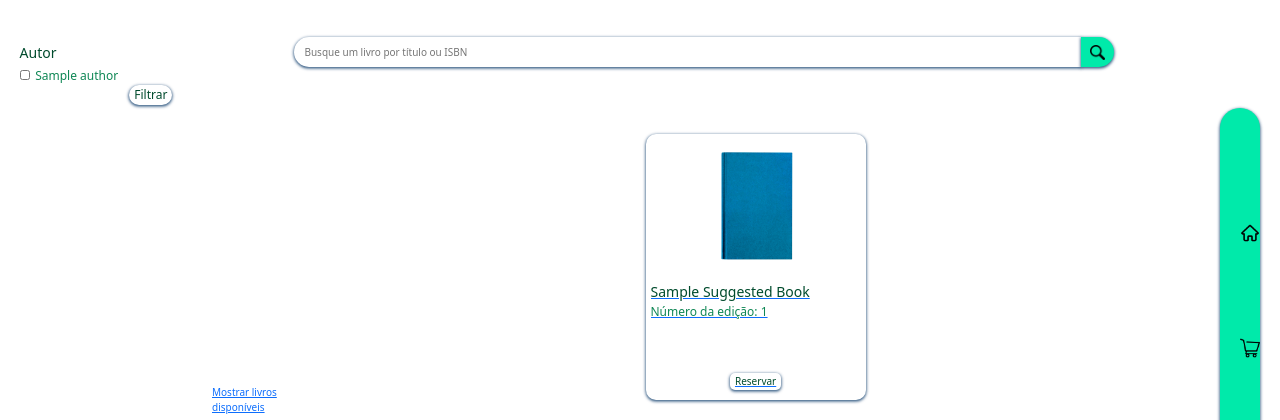
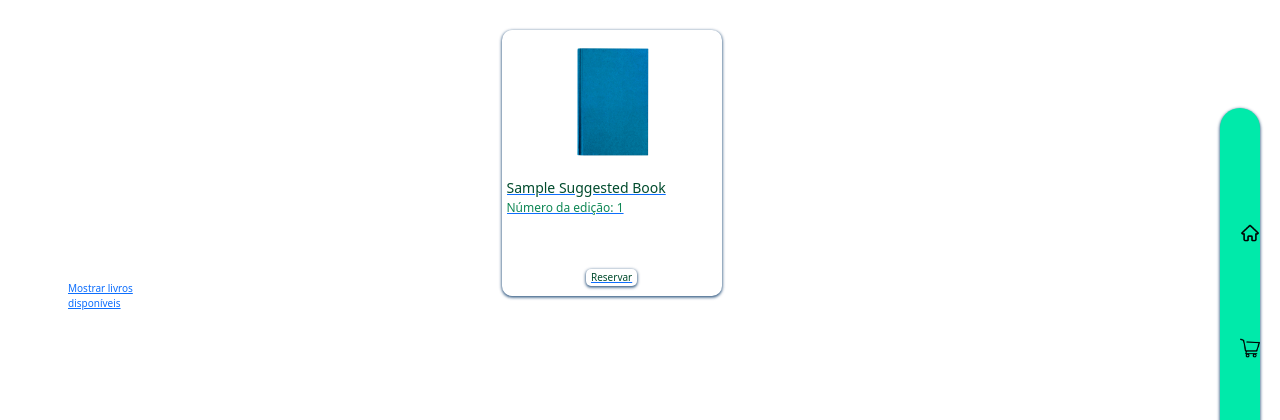
Before and after one commit to GDDev/chickenjoes-library-web, a Django app: page /?show_suggested=true in a window 1280 px wide. Shown: the part 64-484 px from the top of the page. Run offline with Django 5.2, Linux system fonts and the light colour scheme; tables that the repository leaves empty hold one stand-in row (values such as "Sample post"); a database or web service that is not in the repository returns one stand-in record (values such as "Sample title"); some libraries are stand-ins or nearby versions.

Commit message:
Couldn't make filtering work with suggested books so I just removed it so the user won't feel the need to mess around

```diff
--- a/book/models.py
+++ b/book/models.py
@@ -106,15 +106,8 @@ class Book:
         db.books.replace_one({'_id': self.id}, book_data, upsert=True)
 
     @staticmethod
-    def find_book_by_id(book_id):
-        return db.books.find_one({'_id': book_id})
-
-    @staticmethod
     def find_book_by_search(search):
         found_books = [book for book in Book.find_available_books() if search in book['title'] or search in book['isbn']]
-        # for book in Book.find_available_books():
-        #     if search in book['title'] or search in book['isbn']:
-        #         found_books.append(book)
         return found_books
 
     @staticmethod
@@ -153,7 +146,7 @@ class SuggestedBook(Book):
             '_id': self.id,
             'inside_code': self.inside_code,
             'availability': self.availability,
-            'title': self.title,
+            'title': f'(Suggested) {self.title}',
             'description': self.description,
             'language': self.language,
             'publication_date': self.publication_date,
@@ -183,8 +176,9 @@ class BookAuthorAssociation:
         db.book_author_associations.replace_one({'_id': self._id}, association_data, upsert=True)
 
     @staticmethod
-    def find_books_by_author(author_id):
-        return db.book_author_associations.find({'author_id': author_id})
+    def find_books_by_author(author_id, show_suggested):
+        if isinstance(author_id, str): author_id = ObjectId(author_id)
+        return list(db.suggested_book_author_associations.find({'author_id': author_id})) if show_suggested else list(db.book_author_associations.find({'author_id': author_id}))
 
     @staticmethod
     def find_authors_by_book(book_id):
--- a/book/templates/book/detail.html
+++ b/book/templates/book/detail.html
@@ -47,6 +47,9 @@
         </tbody>
     </table>
 
+    <a href="{% url 'book:listbooks' %}">
+        <input type="button" value="Voltar">
+    </a>
     {% if not book_is_suggestion %}
         <form action="{% url 'book:addtocart' %}" method="get">
             <input type="hidden" name="id" value="{{ book.id }}">
@@ -54,6 +57,4 @@
         </form>
     {% endif %}
 
-    <a href="{% url 'book:listbooks' %}"><input type="button" value="Voltar"></a>
-
 {% endblock content %}
--- a/book/templates/book/listbooks.html
+++ b/book/templates/book/listbooks.html
@@ -7,6 +7,7 @@ Livros
 {% endblock title %}
 
 {% block content %}
+    {% if not show_suggested %}
         <aside class="left-content-container">
             <div class="filter-list-container">
                 <form action="{% url 'book:listbooks' %}" method="get" class="filter-container">
@@ -20,9 +21,12 @@ Livros
                 </form>
             </div>
         </aside>
+    {% endif %}
 
     <section class="center-content-container">
+        {% if not show_suggested %}
             {% include "partials/_searchbox.html" %}
+        {% endif %}
 
         <div class="leftover-center-content-container">
             {% if show_suggested %}
@@ -55,7 +59,7 @@ Livros
                         </div>
                     {% endfor %}
                 {% else %}
-                        <h1>Não há livros disponíveis</h1>
+                    <h1>Não há livros para mostrar.</h1>
                 {% endif %}
             </div>
         </div>
--- a/book/views.py
+++ b/book/views.py
@@ -15,62 +15,58 @@ class ListBooks(View):
     def get(self, *args, **kwargs):
         books = []
         authors = []
-        show_suggested = self.request.GET.get('show_suggested', 'false') == 'true'
-
+        show_suggested = self.request.GET.get('show_suggested') == 'true'
+        filters = self.request.GET.getlist('filter_by_author')
+        search = self.request.GET.get('search')
+        books_data = Book.find_exclusive_books()
         if show_suggested:
             books_data = list(db.suggested_books.find())
-        else:
-            books_data = Book.find_exclusive_books()
 
-        for author in db.authors.find():
-            authors.append(
-                Author(
-                    name=author['name'],
-                    nacionality=author['nacionality'],
-                    education=author['education'],
-                    description=author['description'],
-                    _id=author['_id']
-                )
-            )
+        authors = [
+            Author(
+                name=author['name'],
+                nacionality=author['nacionality'],
+                education=author['education'],
+                description=author['description'],
+                _id=author['_id']
+            ) for author in db.authors.find()
+        ]
 
-        filters = self.request.GET.getlist('filter_by_author')
-        search = self.request.GET.get('search')
         if filters:
-            books_by_author = []
             for filter in filters:
-                for assoc in BookAuthorAssociation.find_books_by_author(filter):
-                    books_by_author.append(Book.find_book_by_id(assoc['book_id']))
-
-            books_data = [book for book in books_by_author]
+                books_data = [db.books.find_one({'_id': assoc['book_id']}) for assoc in BookAuthorAssociation.find_books_by_author(filter, show_suggested)]
             filters = []
         elif search:
             books_data = Book.find_book_by_search(search)
             search = ''
 
         for book in books_data:
-            books.append(
-                Book(
-                inside_code=book['inside_code'],
-                availability=book['availability'],
-                title=book['title'],
-                description=book['description'],
-                language=book['language'],
-                publication_date=book['publication_date'],
-                edition_date=book['edition_date'],
-                pages=book['pages'],
-                size=book['size'],
-                publisher=book['publisher'],
-                edition_number=book['edition_number'],
-                isbn=book['isbn'],
-                slug=book['slug'],
-                _id=book['_id']
+            if book:
+                books.append(
+                    Book(
+                    inside_code=book['inside_code'],
+                    availability=book['availability'],
+                    title=book['title'],
+                    description=book['description'],
+                    language=book['language'],
+                    publication_date=book['publication_date'],
+                    edition_date=book['edition_date'],
+                    pages=book['pages'],
+                    size=book['size'],
+                    publisher=book['publisher'],
+                    edition_number=book['edition_number'],
+                    isbn=book['isbn'],
+                    slug=book['slug'],
+                    _id=book['_id']
+                    )
                 )
-            )
 
         context = {
             self.context_object_name: books,
             'authors': authors,
             'show_suggested': show_suggested,
+            'filters': filters,
+            'search': search,
         }
         return render(self.request, self.template_name, context)
 
--- a/templates/static/assets/css/style.css
+++ b/templates/static/assets/css/style.css
@@ -42,7 +42,6 @@ button, input{
 /* INDEX HTML */
 
 .top-container{
-    /* background-color: rgb(0,0,255); */
     top: 0;
     left: 0;
     right: 0;
```
Lines whose indentation alone changed are shown as unchanged.
